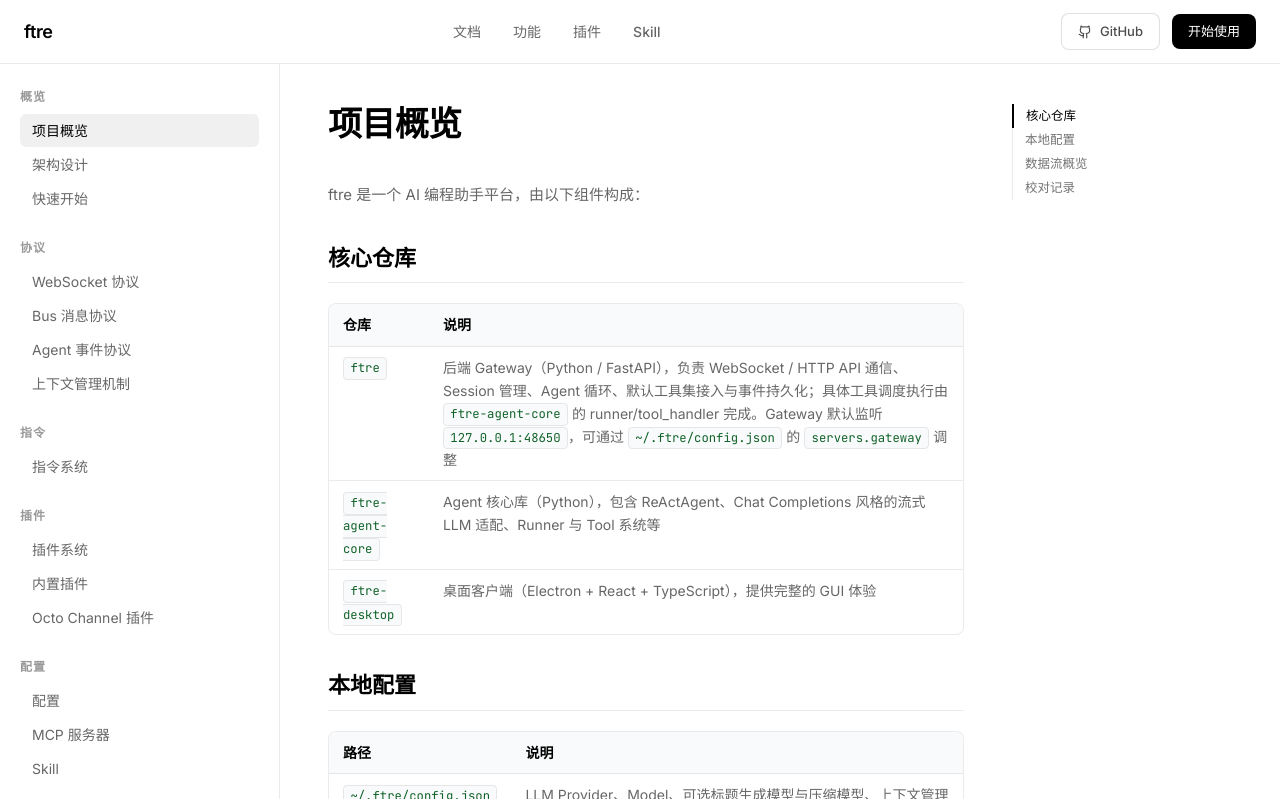
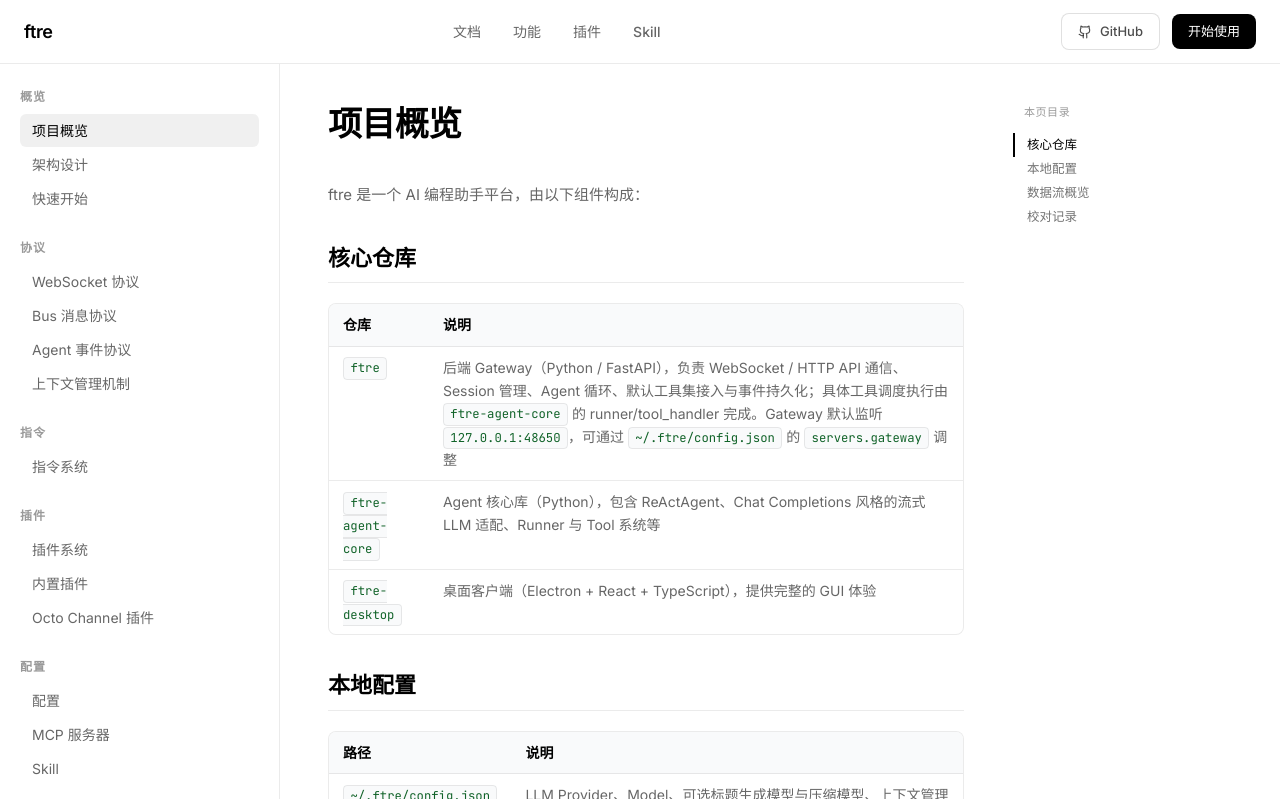
Before and after one commit to quanming1/ftre-docs, a React (Vite) app: page /docs/overview in a window 1280 px wide. Built offline with nearby package versions, Linux system fonts and the light colour scheme.

Commit message:
ui: TOC 参照 Vue 文档样式 — 顶部加「本页目录」标题，激活态用 border-l-2 + border-transparent 切换避免文字位移

```diff
--- a/src/components/DocPage.tsx
+++ b/src/components/DocPage.tsx
@@ -143,17 +143,20 @@
   return (
     <aside className="doc-toc hidden xl:block">
       <div className="sticky top-6 max-h-[calc(100vh-160px)] overflow-y-auto">
-        <nav className="border-l border-black/[0.08]">
+        <div className="mb-3 px-3 text-[11px] font-medium uppercase tracking-wider text-black/40">
+          本页目录
+        </div>
+        <nav className="border-l border-transparent">
           {items.map((item) => (
             <button
               key={item.id}
               onClick={() => onItemClick(item.id)}
-              className={`block w-full truncate py-[3px] pr-2 text-left text-[12.5px] leading-[18px] transition-colors hover:text-black ${
+              className={`block w-full truncate border-l-2 py-[3px] text-left text-[12.5px] leading-[18px] transition-colors ${
                 item.level === 3 ? 'pl-5' : 'pl-3'
               } ${
                 activeId === item.id
-                  ? 'text-black font-medium border-l-2 -ml-px border-black'
-                  : 'text-black/55'
+                  ? 'border-black text-black font-medium'
+                  : 'border-transparent text-black/55 hover:text-black/80'
               }`}
             >
               {item.text}
```
